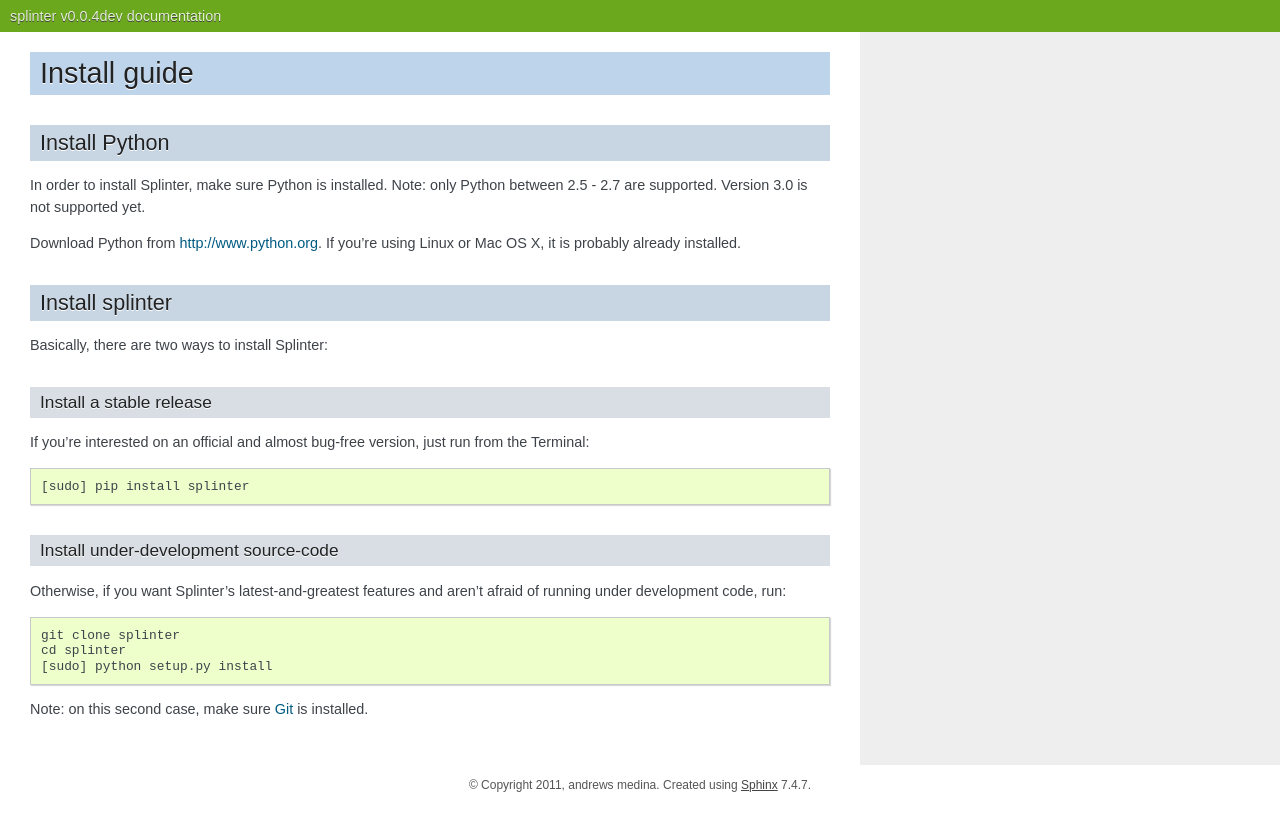
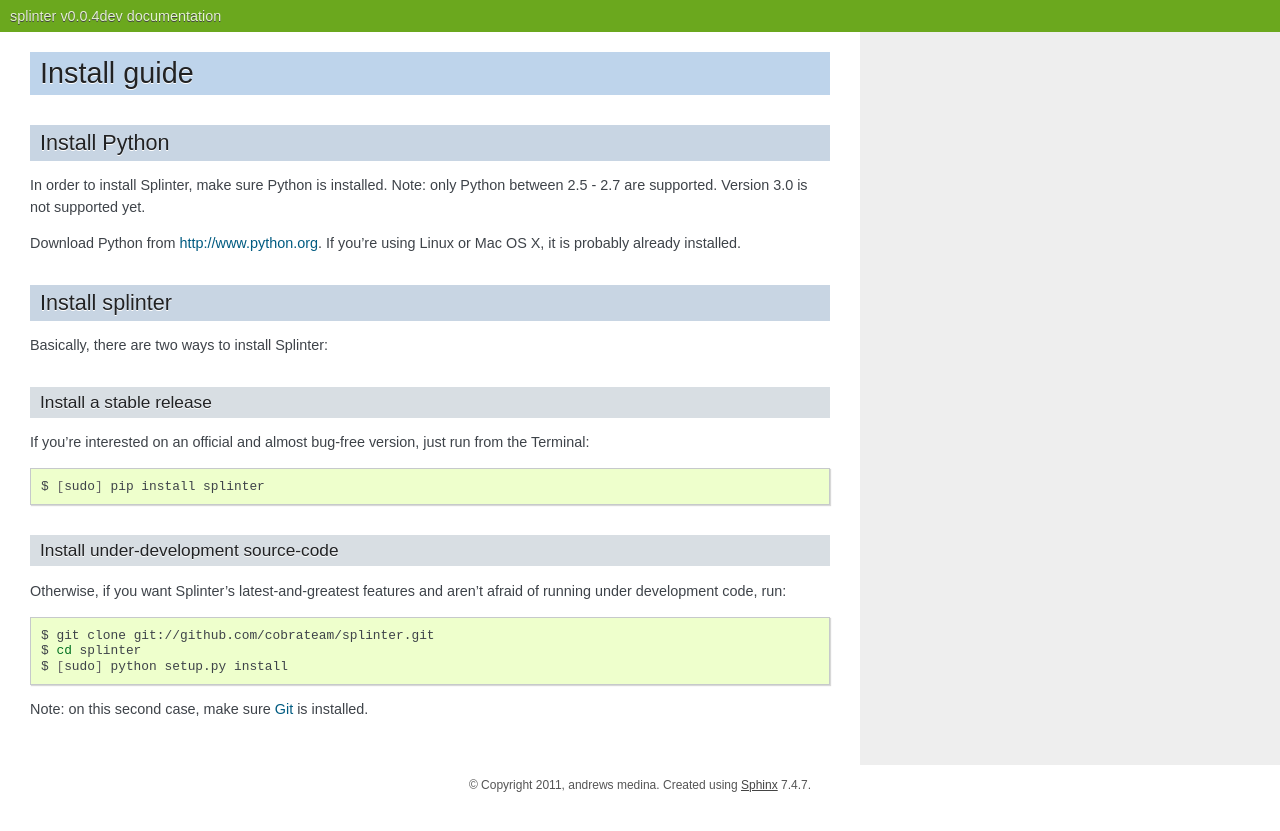
Before and after one commit to cobrateam/splinter, a Sphinx documentation site: the page built from docs/install.rst, in a window 1280 px wide. Shown: the top 831 px of the page. Built offline with Sphinx 7.4.7, drawn with Linux system fonts in a browser that asks for light colours.

Commit message:
Fixing install docs

```diff
--- a/docs/install.rst
+++ b/docs/install.rst
@@ -31,11 +33,13 @@
 
 Otherwise, if you want Splinter's latest-and-greatest features and aren't afraid of running under development code, run:
 
+.. highlight:: bash
+
 ::
 
-    git clone splinter
-    cd splinter
-    [sudo] python setup.py install
+    $ git clone git://github.com/cobrateam/splinter.git
+    $ cd splinter
+    $ [sudo] python setup.py install
 
 
 Note: on this second case, make sure `Git <http://git-scm.com/>`_  is installed.
```
Also changed, not shown: other parts of docs/install.rst (+3 -1 lines).
